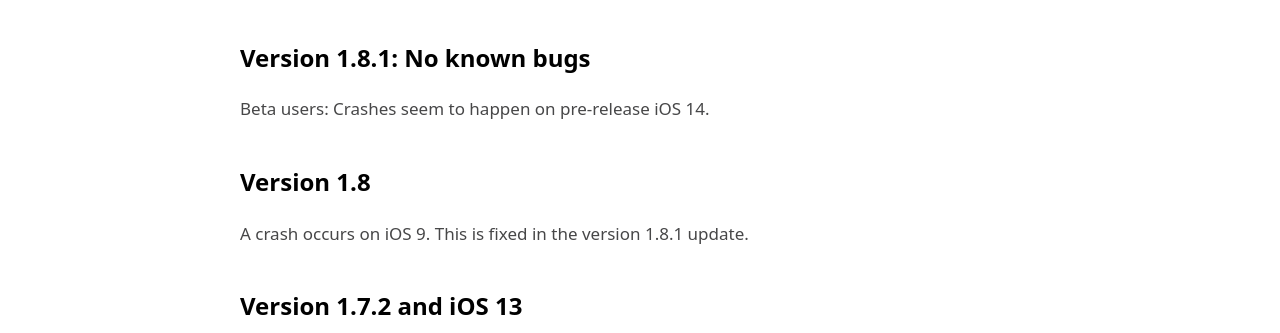
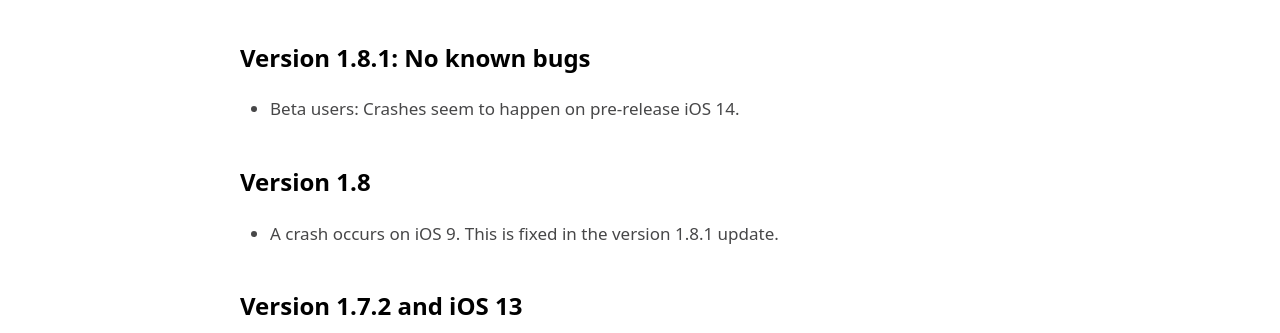
Before and after one commit to Clafou/support.print, a Jekyll site: the page built from _posts/2019-03-06-known-bugs.md, in a window 1280 px wide. Shown: the part 195-528 px from the top of the page. Built offline with Jekyll 4.4.1, drawn with Linux system fonts in a browser that asks for light colours.

```diff
--- a/_posts/2019-03-06-known-bugs.md
+++ b/_posts/2019-03-06-known-bugs.md
@@ -5,11 +5,11 @@ categories: [Troubleshooting]
 ---
 ### Version 1.8.1: No known bugs
 
-Beta users: Crashes seem to happen on pre-release iOS 14.
+* Beta users: Crashes seem to happen on pre-release iOS 14.
 
 ### Version 1.8
 
-A crash occurs on iOS 9. This is fixed in the version 1.8.1 update.
+* A crash occurs on iOS 9. This is fixed in the version 1.8.1 update.
 
 ### Version 1.7.2 and iOS 13
 
```
